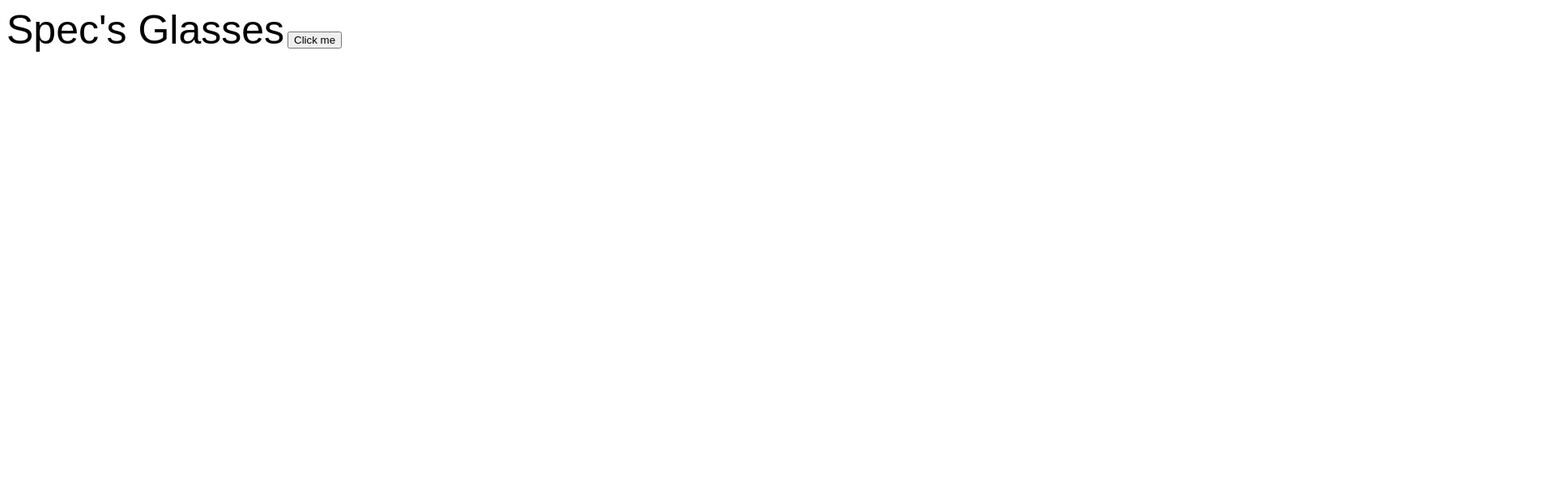
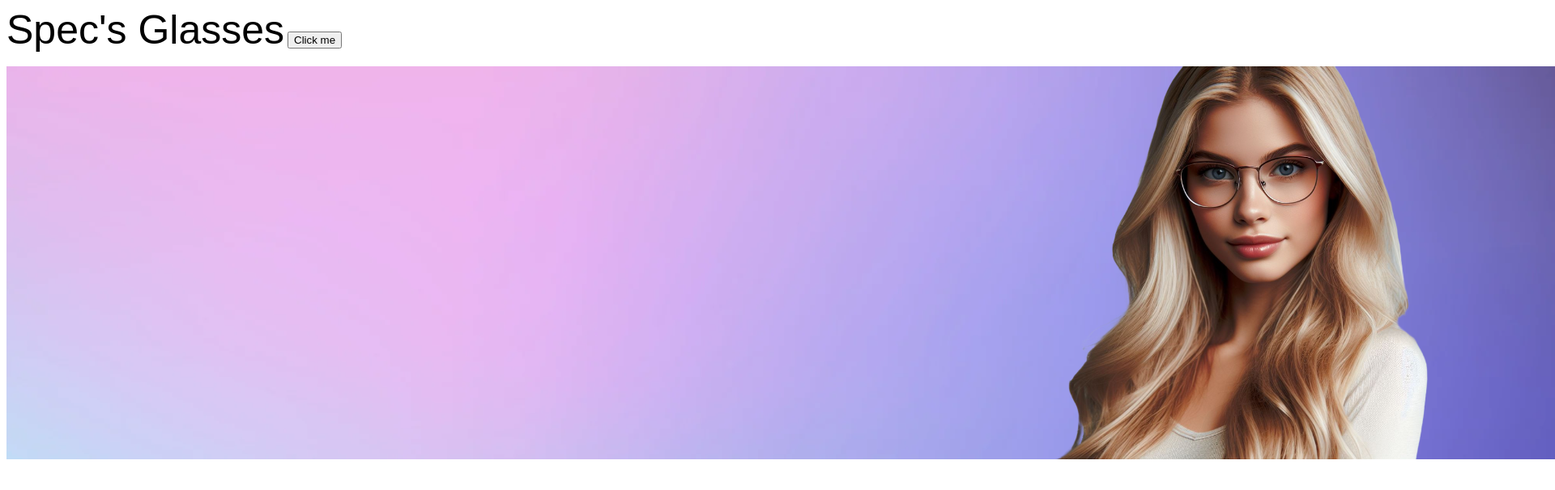
Before and after one commit to MirrorInstinct/Spec-s-Glasses-Website, a plain HTML site: page index.html in a window 1280 px wide. Shown: the whole page at 81% size, 1920 px wide, since content can reach past the window. Drawn offline with Linux system fonts and the light colour scheme; a web font is replaced by a local one.

Commit message:
Testing Banner

```diff
--- a/index.html
+++ b/index.html
@@ -19,7 +19,7 @@
     <p id ="demo"></p>
 </header>
 <Main>
-
+    <img src="images/specs_banner.png"></img>
 </Main>
     <!--test-->
 </html>
```
Also changed, not shown: images/specs_banner.png (added).
